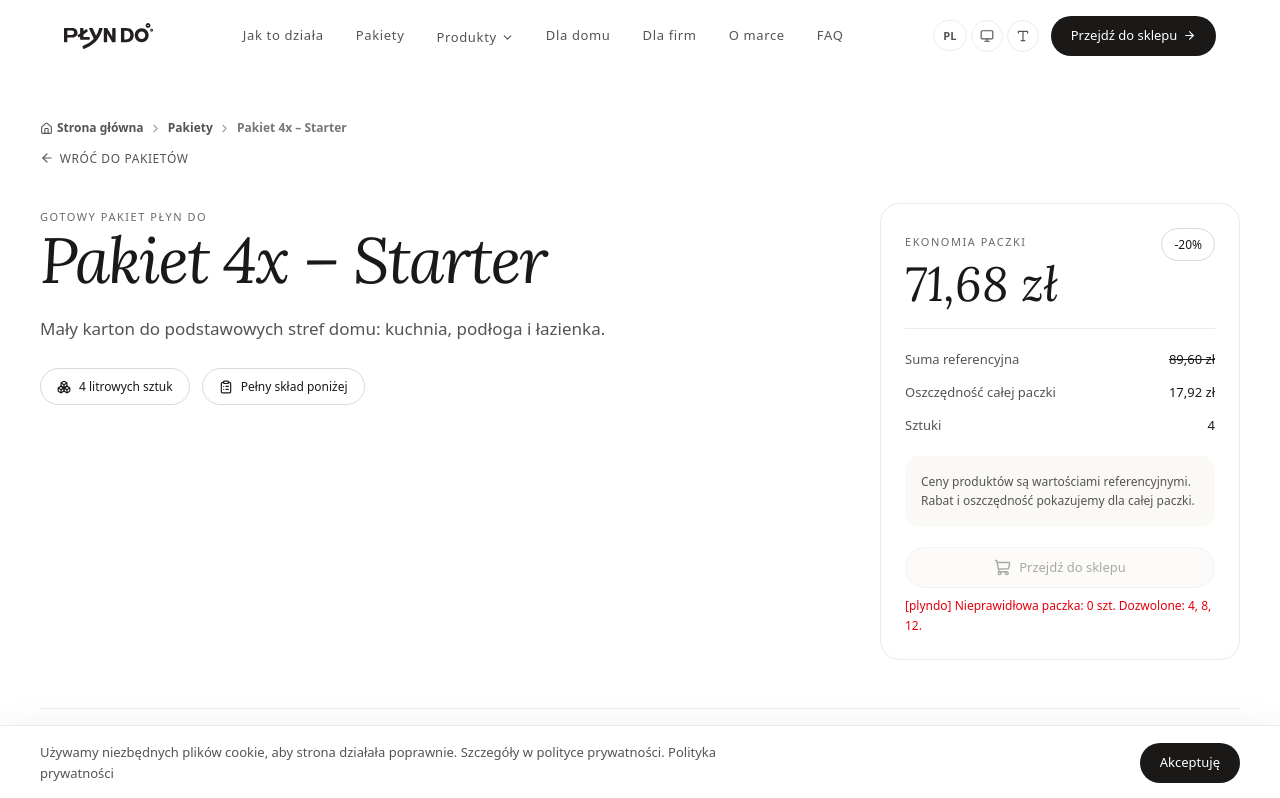
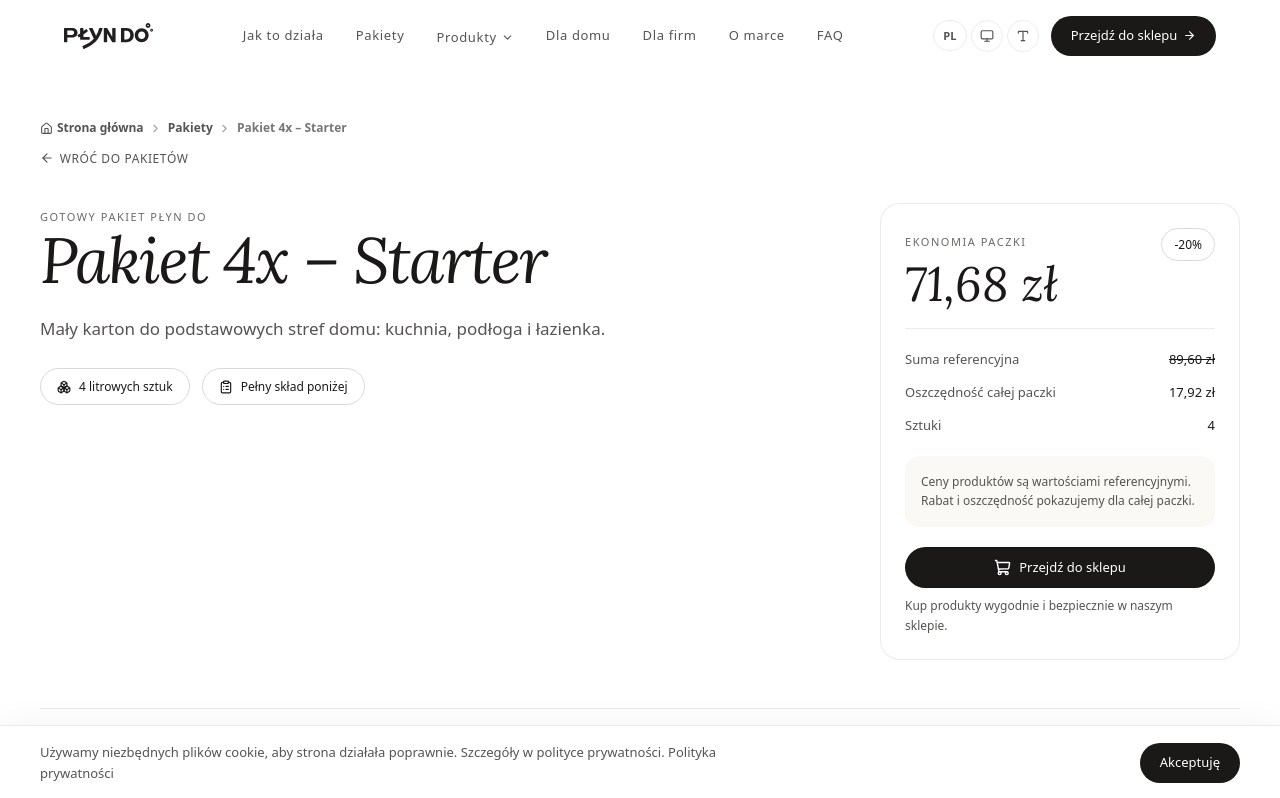
Before and after one commit to gaipro-mk/plyndo.pl, a React (Vite) app: page /pakiety/dom-codzienny-4 in a window 1280 px wide. Shown: the top 798 px of the page. Built offline with nearby package versions, Linux system fonts and the light colour scheme; a web font is replaced by a local one.

Commit message:
fix(landing): przywroc stockId w kontrakcie composition — naprawa handoffu

```diff
--- a/src/components/bundles/BundlePricePanel.jsx
+++ b/src/components/bundles/BundlePricePanel.jsx
@@ -2,8 +2,8 @@
 import StoreButton from './StoreButton';
 
 export default function BundlePricePanel({ pricing, lang = 'pl', bundle }) {
-  const items = (pricing?.composition || []).map((c) => ({
-    stockId: c.product?.stockId ?? c.stockId,
+  const items = (pricing?.composition || pricing?.lineItems || []).map((c) => ({
+    stockId: c.stockId ?? c.product?.shoperStockId ?? c.product?.stockId,
     quantity: c.quantity || 1,
   }));
   const packSize = bundle?.size ?? pricing?.bundle?.size ?? pricing?.itemCount;
--- a/src/components/bundles/StoreButton.jsx
+++ b/src/components/bundles/StoreButton.jsx
@@ -48,18 +48,22 @@
   }
 
   if (handoffError) {
+    console.error('[plyndo] handoff error:', handoffError);
+    const errorFallbackLabel = lang === 'en' ? 'Choose package' : 'Wybierz pakiet';
+    const errorFallbackNote = lang === 'en'
+      ? 'Unable to prepare package. Please select a package or refresh the page.'
+      : 'Nie udało się przygotować paczki. Odśwież stronę lub wybierz pakiet z listy.';
+
     return (
       <div className={`grid gap-2 ${className}`}>
-        <button
-          disabled
-          type="button"
-          className="inline-flex min-h-11 items-center justify-center gap-2 rounded-full border px-5 py-2.5 text-[13px] font-medium opacity-50 cursor-not-allowed"
-          style={{ borderColor: 'var(--color-border)', background: 'var(--color-bg-muted)', color: 'var(--color-fg-muted)' }}
+        <Link
+          to="/#pakiety"
+          className="inline-flex min-h-11 items-center justify-center gap-2 rounded-full border px-5 py-2.5 text-[13px] font-medium transition-all duration-300 hover:opacity-90 no-underline focus-visible:outline focus-visible:outline-2 focus-visible:outline-offset-2 border-border-strong bg-fg text-bg"
         >
           <ShoppingCart size={17} aria-hidden="true" />
-          {defaultLabel}
-        </button>
-        <span className="text-xs text-red-600 dark:text-red-400 leading-relaxed font-medium">{handoffError}</span>
+          {errorFallbackLabel}
+        </Link>
+        <span className="text-xs text-fg-muted leading-relaxed">{errorFallbackNote}</span>
       </div>
     );
   }
--- a/src/lib/shoperApi.js
+++ b/src/lib/shoperApi.js
@@ -28,6 +28,7 @@
     const url = buildShoperHandoffUrl(items, packSize, options);
     window.location.href = url;
   } catch (err) {
+    console.error('[plyndo] redirect error:', err);
     window.open('https://sklep.plyndo.pl', '_blank');
   }
 }
```
Also changed, not shown: src/lib/bundlePricing.js, 72 other files (tests, documents, lock files or other folders).
